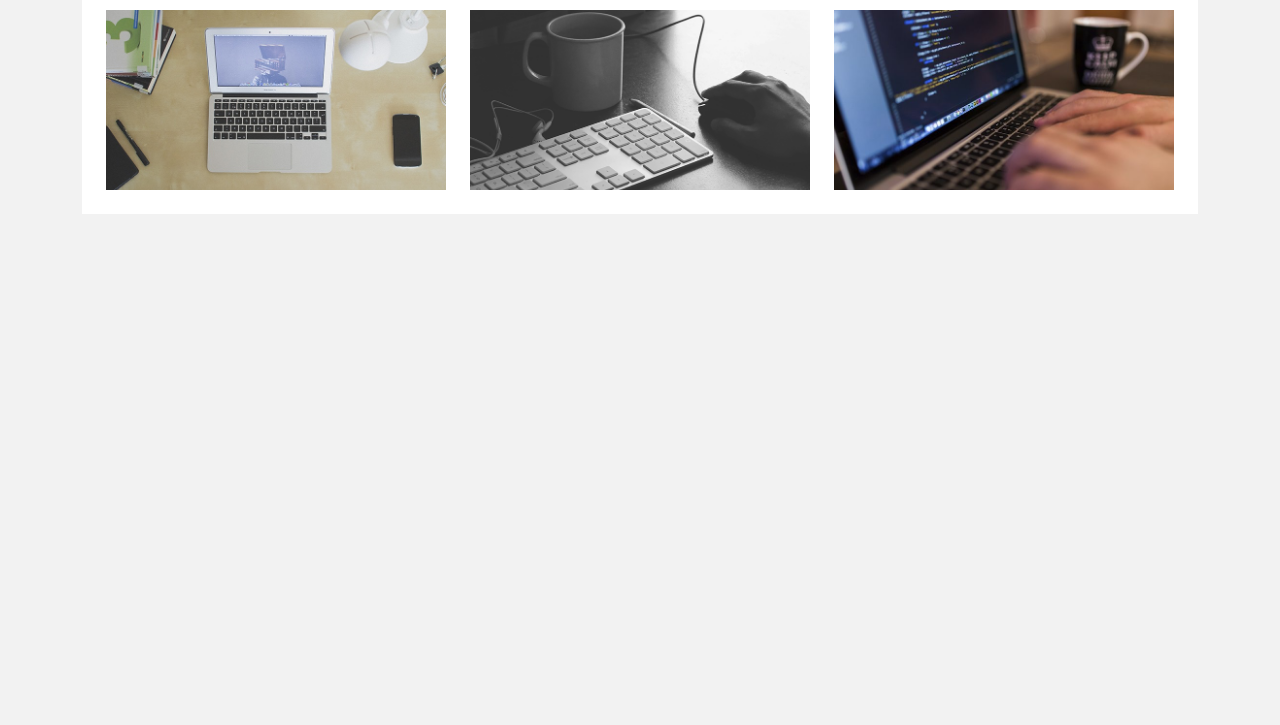
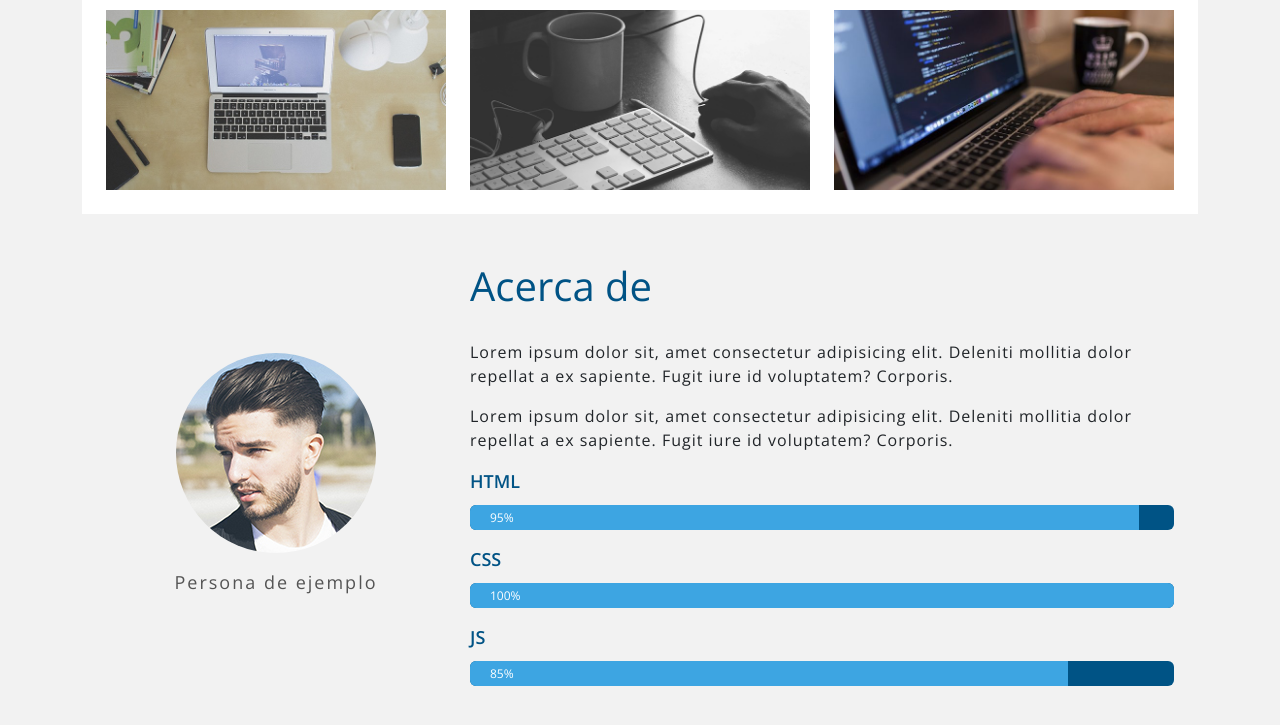
Before and after one commit to JorgeMirandaM/Bootstrap_Portafolio, a plain HTML site: page index.html in a window 1280 px wide. Shown: the part 1093-1818 px from the top of the page. Before the commit the page ends 1355 px from the top, so only its background shows below. Drawn offline with nearby package versions, Linux system fonts and the light colour scheme.

Commit message:
seccion de acerca de

```diff
--- a/css/estilos.css
+++ b/css/estilos.css
@@ -89,6 +89,53 @@ header .menu .c3:hover {
     max-width: 1000px;
 }
 
+/* Acerca de  */
+
+.acerca-de .foto .nombre{
+    color: #545454;
+    font-weight: 300;
+    font-size: 18px;
+    letter-spacing: 2px;
+}
+
+.acerca-de .info .titulo{
+    color:#005385;
+    font-family: 'Open Sans', sans-serif;
+    font-weight: 300;
+    font-size: 40px;
+    margin-bottom: 30px;
+}
+
+.acerca-de .info .resumen{
+    letter-spacing: 1px;
+}
+
+.acerca-de .info .label{
+    font-size: 18px;
+    font-weight: 600;
+    color: #005385;
+    margin-bottom: 10px;
+}
+
+.acerca-de .info .progress{
+    background:#005385 ;
+    border: 0;
+    height: 25px;
+}
+
+.acerca-de .info .progress .progress-bar{
+    background: #3da5e2;
+    line-height: 25px;
+    padding-left: 20px;
+}
+
+
+
+
+
+
+
+
 
 /* Dispositivo md  */
 @media screen and (max-width:768px){}
--- a/index.html
+++ b/index.html
@@ -96,10 +96,13 @@
                         <span class="visually-hidden">Siguiente</span>
                     </button>
                     <div class="carousel-indicators">
-                        <button type="button" data-bs-target="#slider" data-bs-slide-to="0" class="active" aria-current="true" aria-label="Slide 1"></button>
-                        <button type="button" data-bs-target="#slider" data-bs-slide-to="1" aria-label="Slide 2"></button>
-                        <button type="button" data-bs-target="#slider" data-bs-slide-to="2" aria-label="Slide 3"></button>
-                      </div>
+                        <button type="button" data-bs-target="#slider" data-bs-slide-to="0" class="active"
+                            aria-current="true" aria-label="Slide 1"></button>
+                        <button type="button" data-bs-target="#slider" data-bs-slide-to="1"
+                            aria-label="Slide 2"></button>
+                        <button type="button" data-bs-target="#slider" data-bs-slide-to="2"
+                            aria-label="Slide 3"></button>
+                    </div>
                 </div>
             </div>
         </div>
@@ -158,11 +161,52 @@
 
 
                     <!-- Ventana Modal  -->
-                    <div class="modal fade" id="modal-galeria" tabindex="-1" aria-labelledby="modal-galeria" aria-hidden="true" >
+                    <div class="modal fade" id="modal-galeria" tabindex="-1" aria-labelledby="modal-galeria"
+                        aria-hidden="true">
                         <div class="modal-dialog modal-dialog-centered">
                             <div class="modal-content">
                                 <img src="" id="imagen-modal" alt="">
                             </div>
+                        </div>
+                    </div>
+                </div>
+            </div>
+
+            <!-- Acerca de  -->
+            <div class="row acerca-de align-items-center px-4 mb-5">
+                <div class="col-12 col-lg-4 foto text-center">
+                    <img src="./img/foto.jpg" class="rounded-circle mb-3" alt="">
+                    <p class="nombre">Persona de ejemplo</p>
+                </div>
+                <div class="col-12 col-lg-8 info">
+                    <h2 class="titulo text-center text-lg-start">Acerca de</h2>
+                    <p class="resumen">Lorem ipsum dolor sit, amet consectetur adipisicing elit. Deleniti mollitia dolor
+                        repellat a ex sapiente. Fugit iure id voluptatem? Corporis.</p>
+
+                    <p class="resumen">Lorem ipsum dolor sit, amet consectetur adipisicing elit. Deleniti mollitia dolor
+                        repellat a ex sapiente. Fugit iure id voluptatem? Corporis.</p>
+
+                    <p class="label">HTML</p>
+                    <div class="progress mb-3">
+                        <div class="progress-bar text-start" role="progressbar" aria-valuemin="0" aria-valuemax="100"
+                            aria-valuenow="95" style="width: 95%;">
+                            95%
+                        </div>
+                    </div>
+
+                    <p class="label">CSS</p>
+                    <div class="progress mb-3">
+                        <div class="progress-bar text-start" role="progressbar" aria-valuemin="0" aria-valuemax="100"
+                            aria-valuenow="100" style="width: 100%;">
+                            100%
+                        </div>
+                    </div>
+
+                    <p class="label">JS</p>
+                    <div class="progress mb-3">
+                        <div class="progress-bar text-start" role="progressbar" aria-valuemin="0" aria-valuemax="100"
+                            aria-valuenow="85" style="width: 85%;">
+                            85%
                         </div>
                     </div>
                 </div>
```
